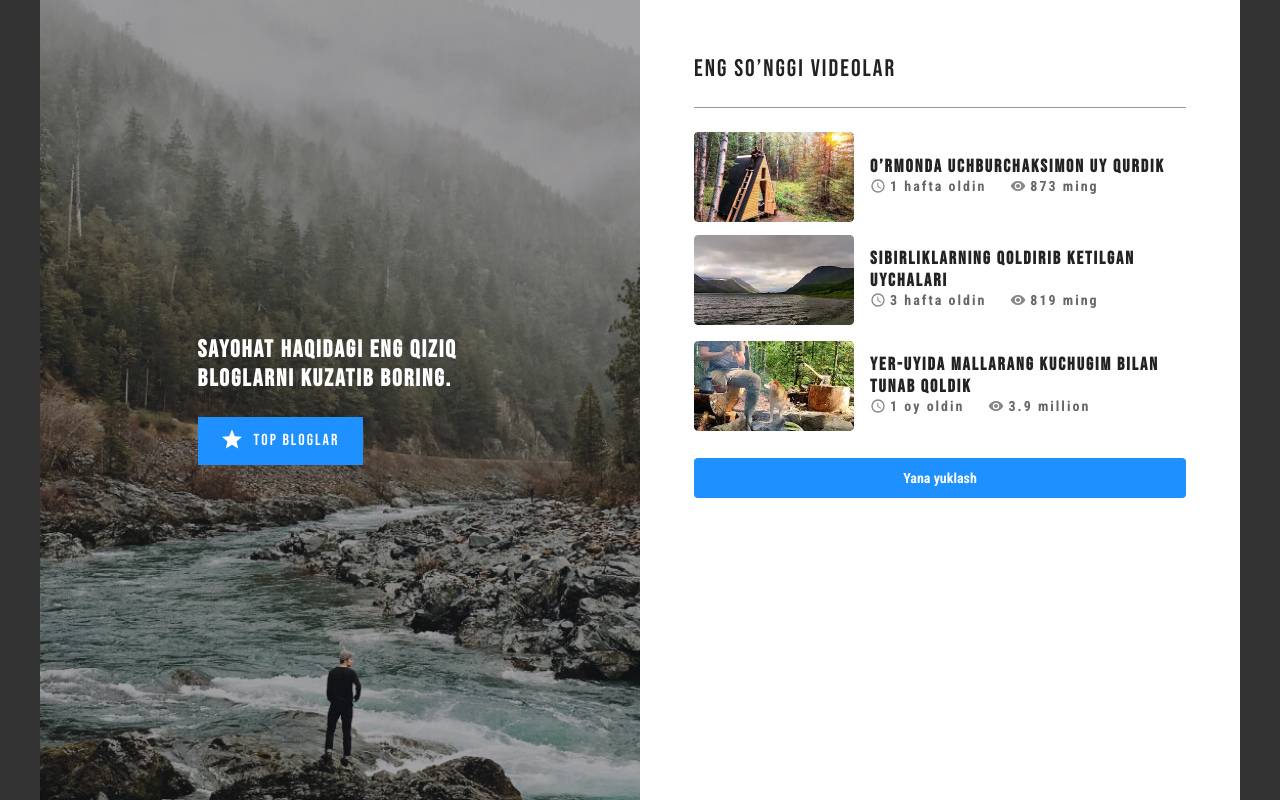
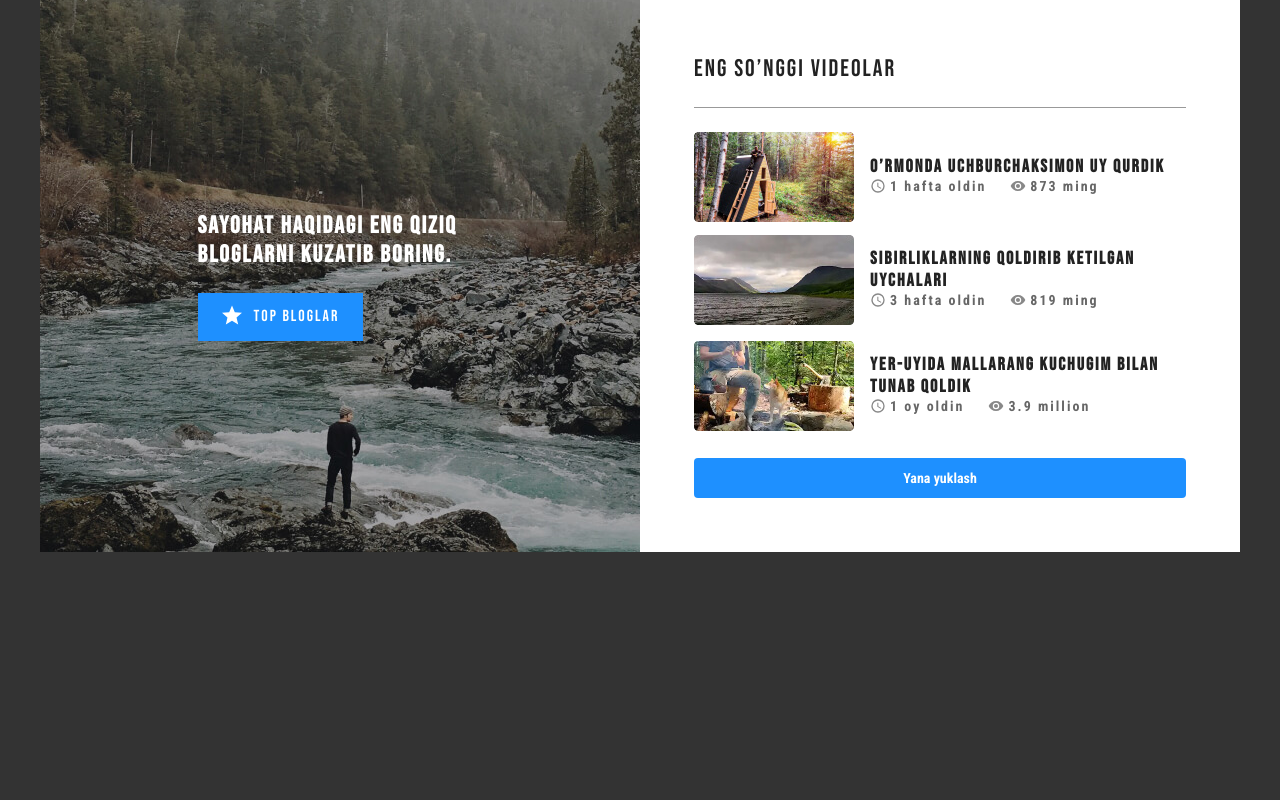
Before and after one commit to ortigaliev/ortigaliyev-Sayohat, a plain HTML site: page index.html in a window 1280 px wide. Drawn offline with Linux system fonts and the light colour scheme.

Commit message:
remove flex-grow:1

```diff
--- a/css/style.css
+++ b/css/style.css
@@ -44,13 +44,7 @@ img{
 
 /* MAIN CONTENT */
 .main-content{
-  flex-grow: 1px;
-}
-
-/* MAIN CONTENT */
-.main-content{
   display: flex;
-  flex-grow: 1;
 }
 
 .global-wrapper{
```
